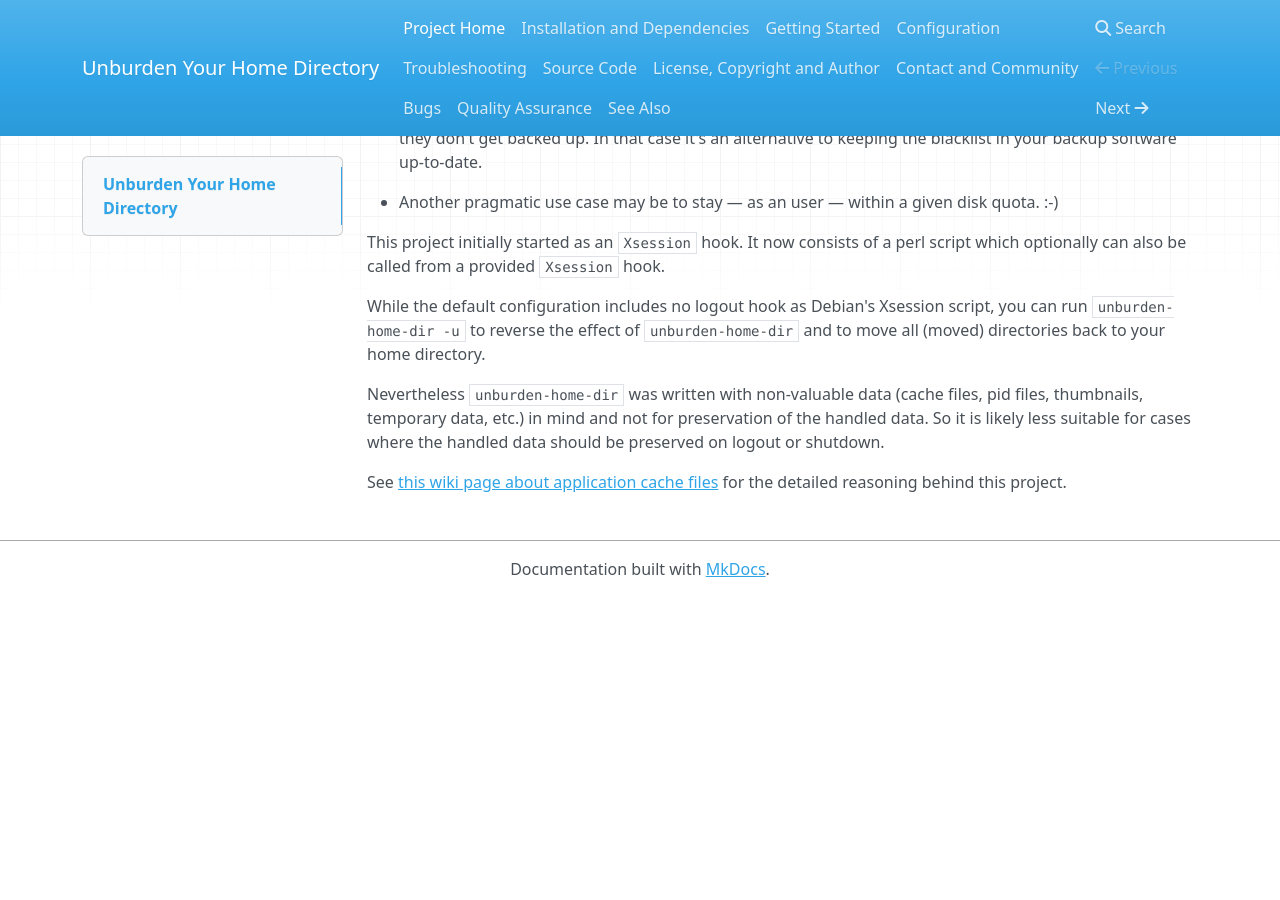
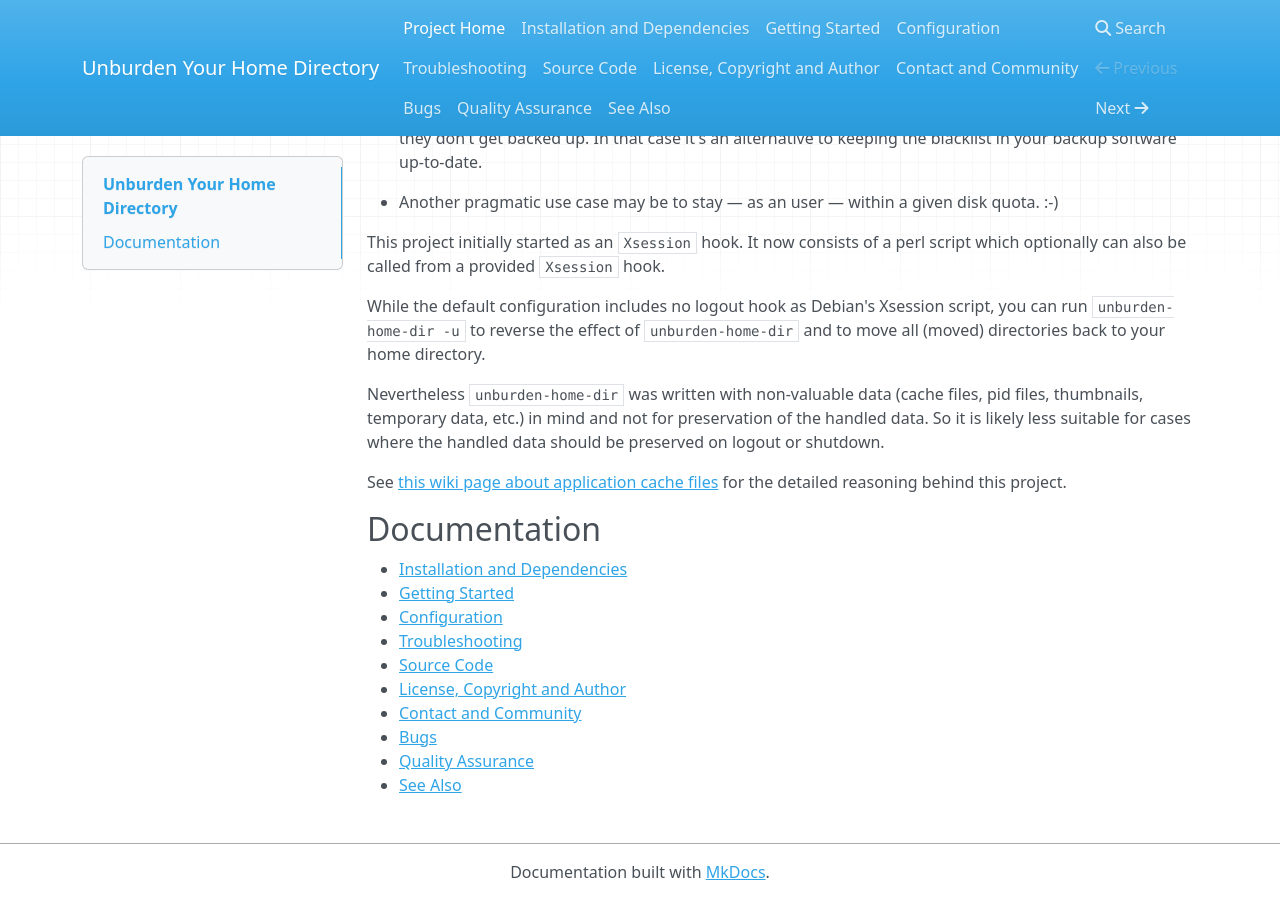
Before and after one commit to xtaran/unburden-home-dir, an MkDocs documentation site: the page built from docs/index.md, in a window 1280 px wide and 900 px high, scrolled down 528 px. Built offline with MkDocs 1.6.1, drawn with Linux system fonts in a browser that asks for light colours; nearby versions of some CDN libraries; old or Windows-style settings are respelled for this version of MkDocs; before the commit the page ends 1125 px from its top, so only the background shows below that.

Commit message:
Add documentation index and make target to generate it

```diff
--- a/docs/index.md
+++ b/docs/index.md
@@ -56,3 +56,18 @@ detailed reasoning behind this project.
 
 [wiki]: https://readme.phys.ethz.ch/linux/application_cache_files/
  (General thoughts about application cache files in home directories)
+
+
+Documentation
+-------------
+
+* [Installation and Dependencies](installation/)
+* [Getting Started](howto/)
+* [Configuration](configuration/)
+* [Troubleshooting](troubleshooting/)
+* [Source Code](source-code/)
+* [License, Copyright and Author](license/)
+* [Contact and Community](contact/)
+* [Bugs](bugs/)
+* [Quality Assurance](qa/)
+* [See Also](see-also/)
```
Also changed, not shown: 1 other file.
